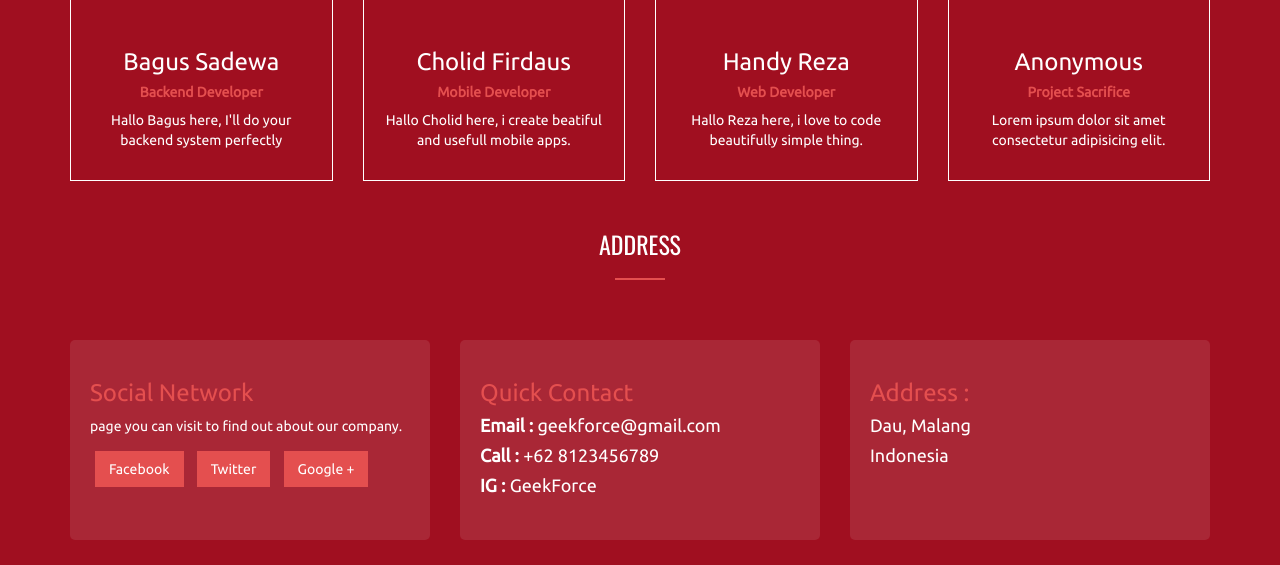
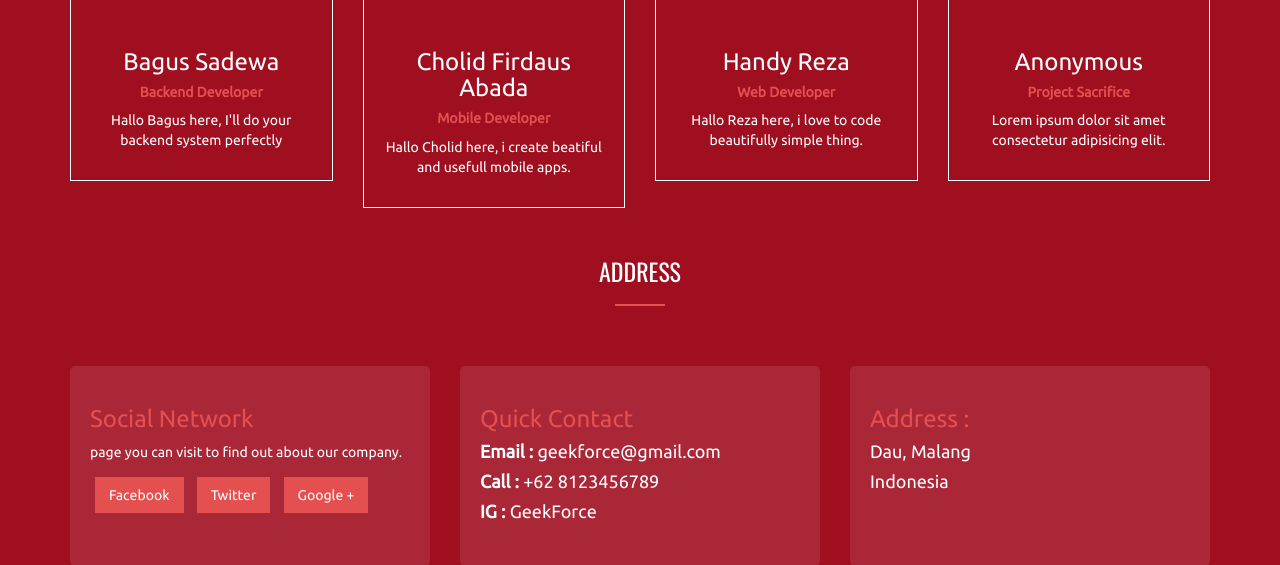
Before and after one commit to handy-reza/GeekSolution, a PHP site: page / in a window 1280 px wide. Shown: the part 2702-3267 px from the top of the page. Run offline with PHP 8.4, Linux system fonts and the light colour scheme; some libraries are stand-ins or nearby versions; some web fonts are replaced.

Commit message:
dari cholid firdaus

```diff
--- a/index.php
+++ b/index.php
@@ -300,10 +300,10 @@
         </div>
         <div class="col-xs-12 col-sm-3 col-md-3 col-lg-3">
             <div class="team-wrapper">
-                <div class="team-inner" style="background-image: url('assets/img/team/7.jpg')">
+                <div class="team-inner" style="background-image: url('assets/img/team/7.jpeg')">
                 </div>
                 <div class="description">
-                    <h3> Cholid Firdaus </h3>
+                    <h3> Cholid Firdaus Abada </h3>
                     <h5> <strong> Mobile Developer </strong></h5>
                     <p>Hallo Cholid here, i create beatiful and usefull mobile apps.</p>
                 </div>
```
